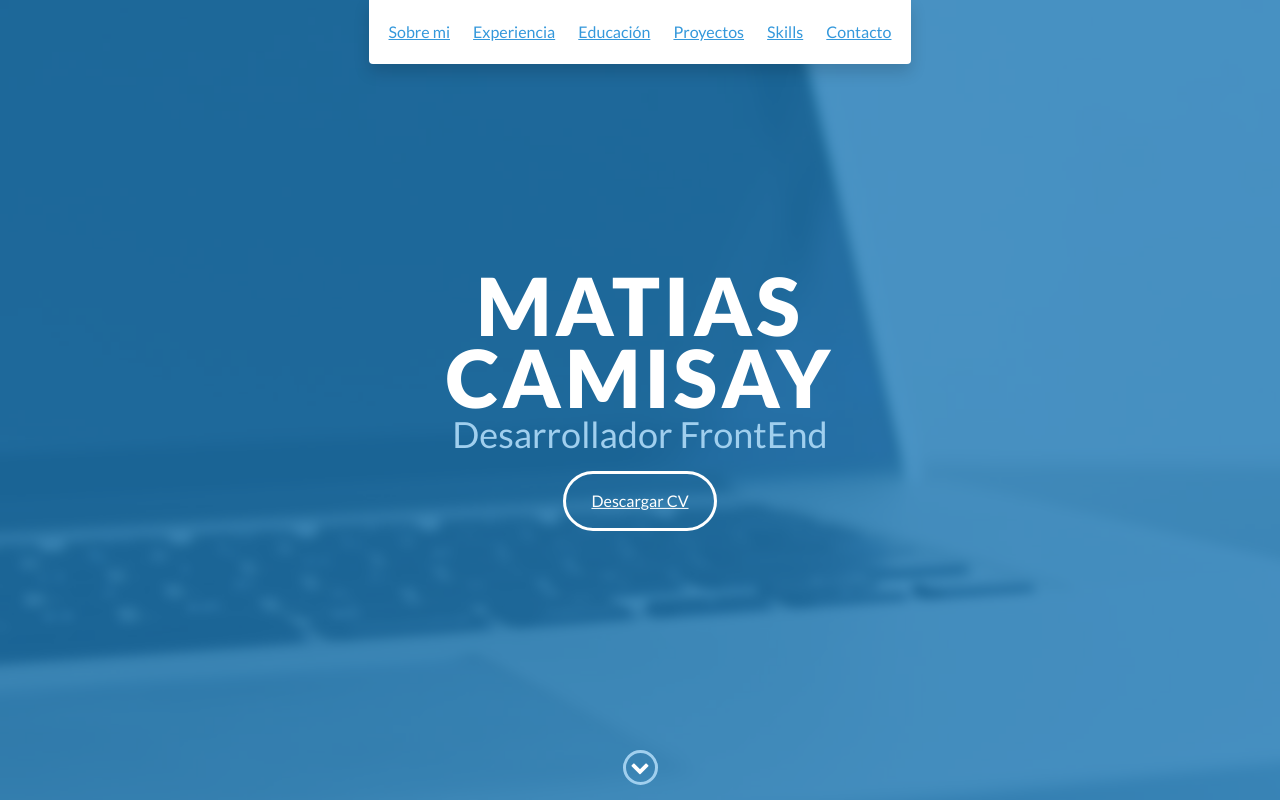
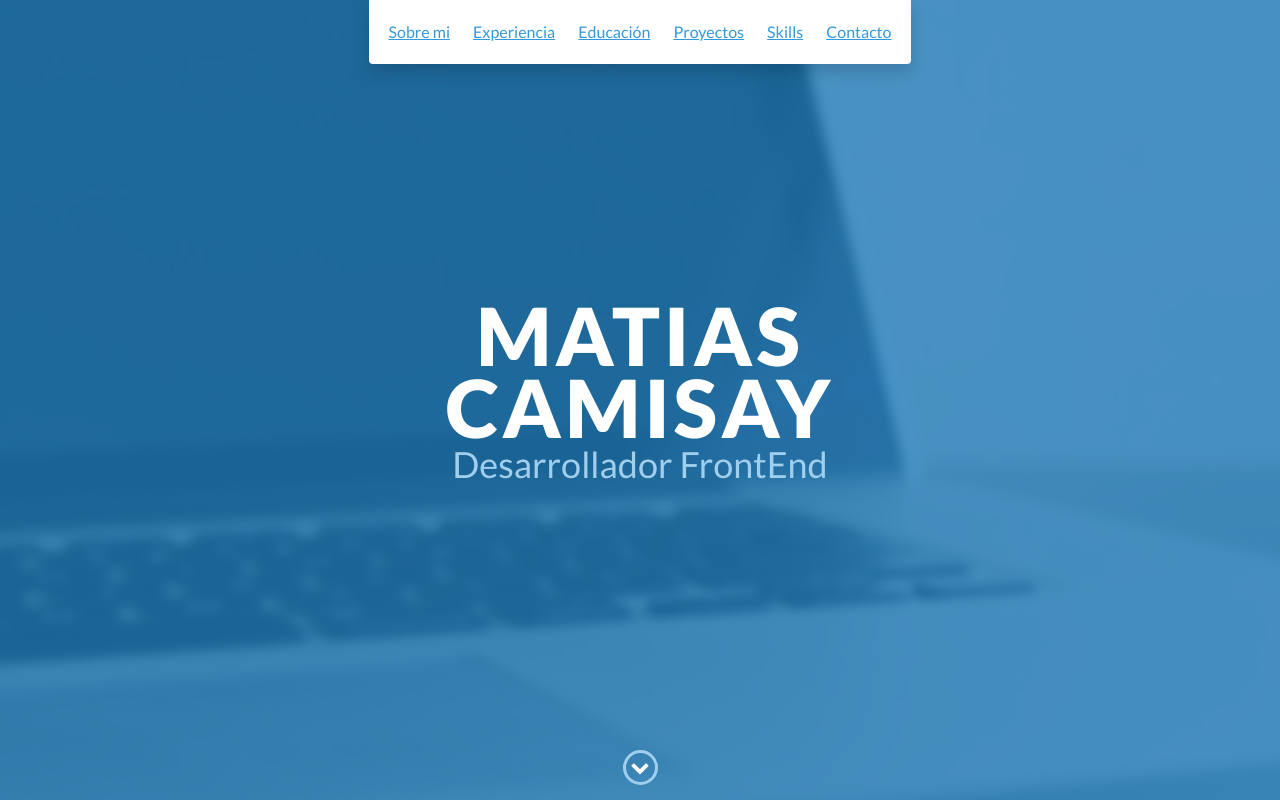
Before and after one commit to maticamisay/portfolio, a website: page index.html in a window 1280 px wide. Shown: the top 800 px of the page. Drawn offline with nearby package versions, Linux system fonts and the light colour scheme.

Commit message:
Update index.html

```diff
--- a/index.html
+++ b/index.html
@@ -52,7 +52,7 @@
       <div id="lead-content">
         <h1>Matias Camisay</h1>
         <h2>Desarrollador FrontEnd</h2>
-        <a href="#" class="btn-rounded-white">Descargar CV</a>
+        <!-- <a href="#" class="btn-rounded-white">Descargar CV</a> -->
       </div>
       <!-- End #lead-content -->
 
```
